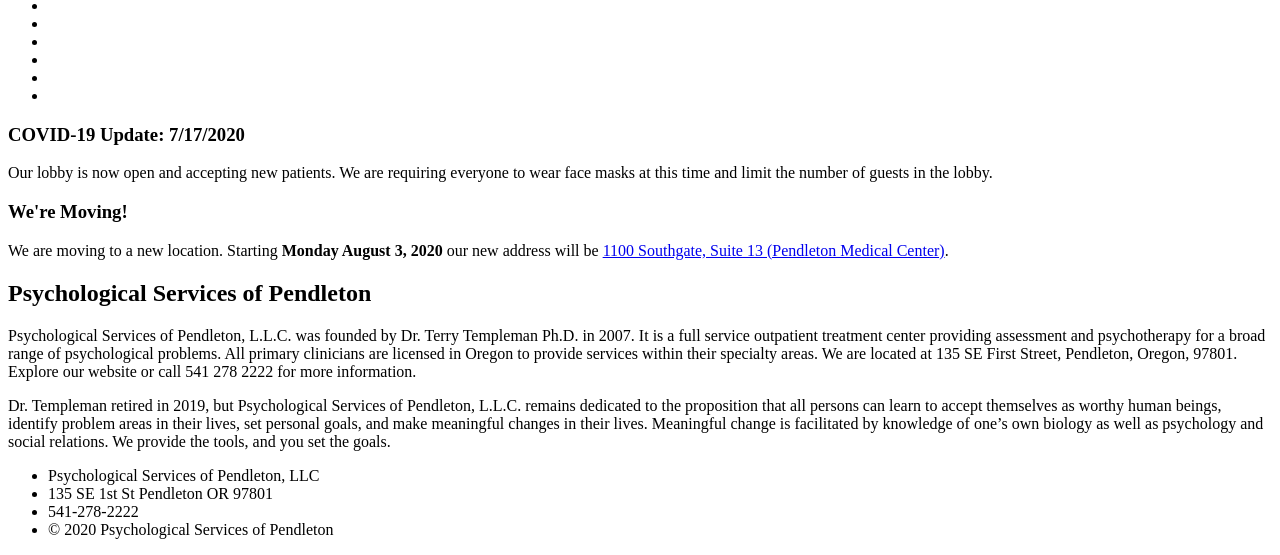
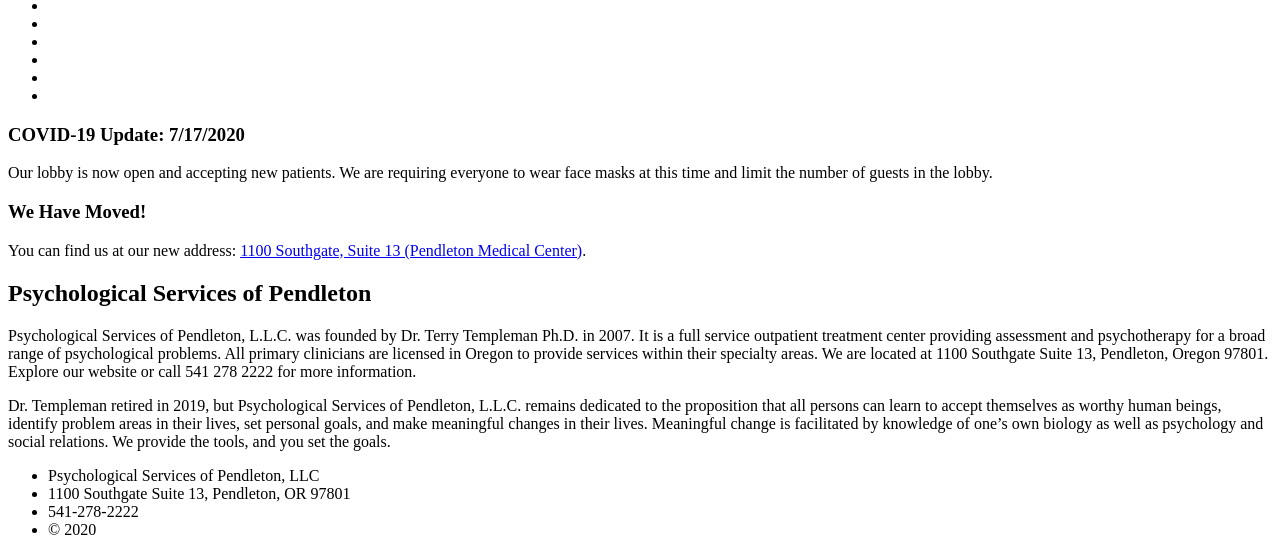
Before and after one commit to templeman/pendletonpsych, a PHP site: template application/views/index.php in a window 1280 px wide. Shown: the part 702-1257 px from the top of the page. Run offline with PHP 8.4, Linux system fonts and the light colour scheme; the template is opened without the code that fills it, so the values that code supplies are empty.

Commit message:
New office location

```diff
--- a/application/controllers/Pages.php
+++ b/application/controllers/Pages.php
@@ -296,7 +296,7 @@ class Pages extends MY_Controller {
     $this->template
       ->set_partial('header', 'partials/header')
       ->title('Contact Us', 'Psychological Services of Pendleton')
-      ->set_metadata("description", "Address: 135 SE 1st St, Pendleton, Oregon 97801. Phone: 541-278-2222. Fax: 541-276-8405. Hours: Mon-Thu 8am - 6pm. Fri 8am - 5pm. Closed Sat & Sun.")
+      ->set_metadata("description", "Address: 1100 Southgate Suite 13, Pendleton, Oregon 97801. Phone: 541-278-2222. Fax: 541-276-8405. Hours: Mon-Thu 8am - 6pm. Fri 8am - 5pm. Closed Sat & Sun.")
       ->set_partial('footer', 'partials/footer')
       ->build('contact', $data);
   }
@@ -334,7 +334,7 @@ class Pages extends MY_Controller {
       $this->template
         ->set_partial('header', 'partials/header')
         ->title('Contact Us', 'Psychological Services of Pendleton')
-        ->set_metadata("description", "Address: 135 SE 1st St, Pendleton, Oregon 97801. Phone: 541-278-2222. Fax: 541-276-8405. Hours: Mon-Thu 8am - 6pm. Fri 8am - 5pm. Closed Sat & Sun.")
+        ->set_metadata("description", "Address: 1100 Southgate Suite 13, Pendleton, Oregon 97801. Phone: 541-278-2222. Fax: 541-276-8405. Hours: Mon-Thu 8am - 6pm. Fri 8am - 5pm. Closed Sat & Sun.")
         ->set_partial('footer', 'partials/footer')
         ->build('contact', $data);
 
--- a/application/views/contact.php
+++ b/application/views/contact.php
@@ -13,10 +13,10 @@ if($this->session->flashdata('message') != '') {
   Pendleton office. You may also contact us directly using the
   form below.</p>
   <section>
-    <h3><a href="https://maps.google.com/maps?q=135+SE+First+Street++Pendleton,+OR+97801&hl=en&sll=45.850116,-119.308884&sspn=0.013332,0.019462&hnear=135+SE+1st+St,+Pendleton,+Oregon+97801&t=m&z=17">Location</a></h3>
+    <h3><a href="https://goo.gl/maps/Tfyo2APoDzXsc8Ck8">Location</a></h3>
     <ul>
       <li>Psychological Services of Pendleton, LLC</li>
-      <li>135 SE 1st Street, Pendleton, Oregon 97801</li>
+      <li>1100 Southgate Suite 13, Pendleton, Oregon 97801</li>
     </ul>
     <dl class="clearfix">
       <dt>Phone</dt>
--- a/application/views/index.php
+++ b/application/views/index.php
@@ -2,8 +2,8 @@
       <div>
        <h3>COVID-19 Update: 7/17/2020</h3>
        <p>Our lobby is now open and accepting new patients. We are requiring everyone to wear face masks at this time and limit the number of guests in the lobby.</p>
-       <h3>We're Moving!</h3>
-       <p>We are moving to a new location. Starting <strong>Monday August 3, 2020</strong> our new address will be <a href="https://goo.gl/maps/Tfyo2APoDzXsc8Ck8">1100 Southgate, Suite 13 (Pendleton Medical Center)</a>.</p>
+       <h3>We Have Moved!</h3>
+       <p>You can find us at our new address: <a href="https://goo.gl/maps/Tfyo2APoDzXsc8Ck8">1100 Southgate, Suite 13 (Pendleton Medical Center)</a>.</p>
      </div>
    </div>
 
@@ -11,8 +11,8 @@
     <p>Psychological Services of Pendleton, L.L.C. was founded by Dr. Terry Templeman Ph.D. in 2007. It is a full service
     outpatient treatment center providing assessment and psychotherapy for a broad range of psychological problems. All primary
     clinicians are licensed in Oregon to provide services within their
-    specialty areas. We are located at 135 SE First Street, Pendleton,
-    Oregon, 97801. Explore our website or call 541 278 2222 for more
+    specialty areas. We are located at 1100 Southgate Suite 13, Pendleton,
+    Oregon 97801. Explore our website or call 541 278 2222 for more
     information.</p>
     <p>Dr. Templeman retired in 2019, but Psychological Services of Pendleton, L.L.C. remains dedicated to the
     proposition that all persons can learn to accept themselves as worthy
--- a/application/views/map.php
+++ b/application/views/map.php
@@ -2,4 +2,4 @@
 
 <div id="map_canvas"></div>
 
-<a href="https://maps.google.com/maps?f=q&amp;source=s_q&amp;hl=en&amp;geocode=&amp;q=135+SE+1st+St,+Pendleton,+OR+97801&amp;sll=37.0625,-95.677068&amp;sspn=57.902911,87.363281&amp;ie=UTF8&amp;z=17&amp;iwloc=A">View location at Google Maps</a>
+<a href="https://goo.gl/maps/Tfyo2APoDzXsc8Ck8">View location at Google Maps</a>
--- a/application/views/partials/footer.php
+++ b/application/views/partials/footer.php
@@ -4,9 +4,9 @@
   <footer>
     <ul class="clearfix">
       <li>Psychological Services of Pendleton, LLC</li>
-      <li>135 SE 1st St Pendleton OR 97801</li>
+      <li>1100 Southgate Suite 13, Pendleton, OR 97801</li>
       <li>541-278-2222</li>
-      <li>&copy; <?php echo date("Y"); ?> Psychological Services of Pendleton</li>
+      <li>&copy; <?php echo date("Y"); ?></li>
     </ul>
   </footer>
 
```
Also changed, not shown: public/assets/script/google-map-load.js.
